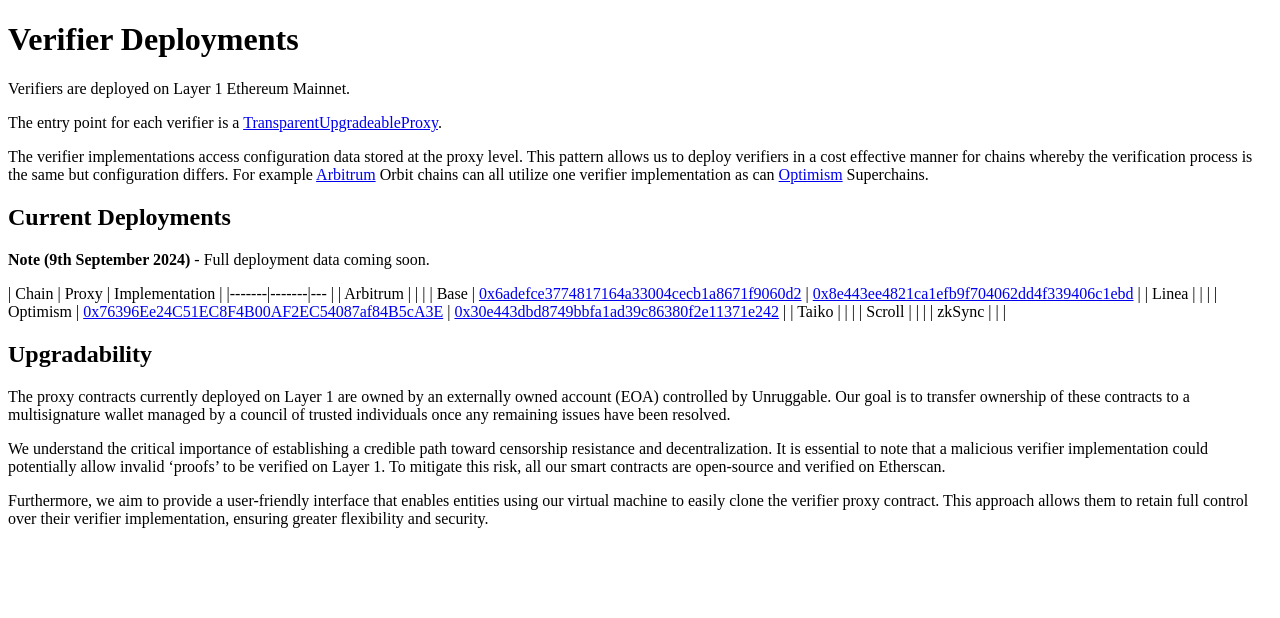
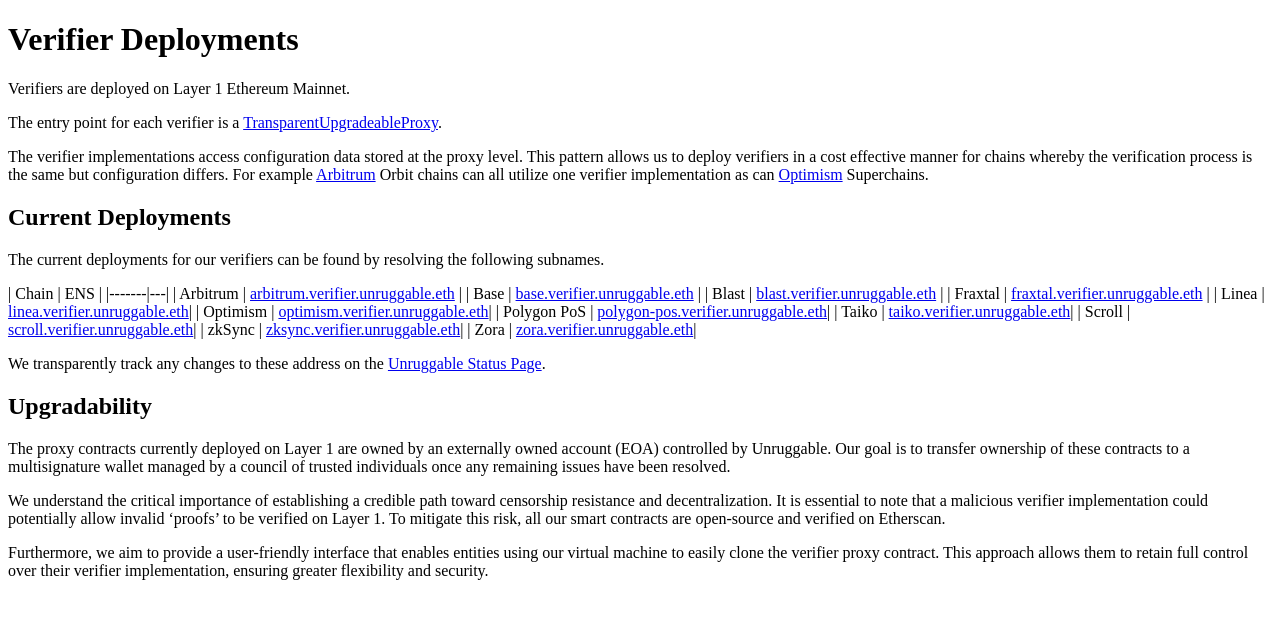
Before and after one commit to unruggable-labs/unruggable-gateways-documentation, a Next.js app: page /verifier-deployments in a window 1280 px wide. Shown: the top 618 px of the page. Built offline with nearby package versions, Linux system fonts and the light colour scheme.

Commit message:
- Updated verifier deployments to use ENS names

```diff
--- a/pages/verifier-deployments.mdx
+++ b/pages/verifier-deployments.mdx
@@ -8,17 +8,23 @@
 
 ## Current Deployments
 
-**Note (9th September 2024)** - Full deployment data coming soon.
+The current deployments for our verifiers can be found by resolving the following subnames.
 
-| Chain | Proxy | Implementation |
-|-------|-------|--- |
-| Arbitrum |  | |
-| Base | [0x6adefce3774817164a33004cecb1a8671f9060d2](https://etherscan.io/address/0x6adefce3774817164a33004cecb1a8671f9060d2#code) | [0x8e443ee4821ca1efb9f704062dd4f339406c1ebd](https://etherscan.io/address/0x8e443ee4821ca1efb9f704062dd4f339406c1ebd#code) |
-| Linea |  | |
-| Optimism | [0x76396Ee24C51EC8F4B00AF2EC54087af84B5cA3E](https://etherscan.io/address/0x76396Ee24C51EC8F4B00AF2EC54087af84B5cA3E#code) | [0x30e443dbd8749bbfa1ad39c86380f2e11371e242](https://etherscan.io/address/0x30e443dbd8749bbfa1ad39c86380f2e11371e242#code) |
-| Taiko |  | |
-| Scroll |  | |
-| zkSync |  | |
+| Chain | ENS |
+|-------|---|
+| Arbitrum | [arbitrum.verifier.unruggable.eth](https://ethtools.com/ethereum-name-service/ens-whois/arbitrum.verifier.unruggable.eth) |
+| Base | [base.verifier.unruggable.eth](https://ethtools.com/ethereum-name-service/ens-whois/base.verifier.unruggable.eth) |
+| Blast | [blast.verifier.unruggable.eth](https://ethtools.com/ethereum-name-service/ens-whois/blast.verifier.unruggable.eth) |
+| Fraxtal | [fraxtal.verifier.unruggable.eth](https://ethtools.com/ethereum-name-service/ens-whois/fraxtal.verifier.unruggable.eth) |
+| Linea | [linea.verifier.unruggable.eth](https://ethtools.com/ethereum-name-service/ens-whois/linea.verifier.unruggable.eth)|
+| Optimism | [optimism.verifier.unruggable.eth](https://ethtools.com/ethereum-name-service/ens-whois/optimism.verifier.unruggable.eth)|
+| Polygon PoS | [polygon-pos.verifier.unruggable.eth](https://ethtools.com/ethereum-name-service/ens-whois/polygon-pos.verifier.unruggable.eth)|
+| Taiko | [taiko.verifier.unruggable.eth](https://ethtools.com/ethereum-name-service/ens-whois/taiko.verifier.unruggable.eth)|
+| Scroll | [scroll.verifier.unruggable.eth](https://ethtools.com/ethereum-name-service/ens-whois/scroll.verifier.unruggable.eth)|
+| zkSync | [zksync.verifier.unruggable.eth](https://ethtools.com/ethereum-name-service/ens-whois/zksync.verifier.unruggable.eth)|
+| Zora | [zora.verifier.unruggable.eth](https://ethtools.com/ethereum-name-service/ens-whois/zora.verifier.unruggable.eth)|
+
+We transparently track any changes to these address on the [Unruggable Status Page](https://status.unruggable.com/).
 
 ## Upgradability
 
```
